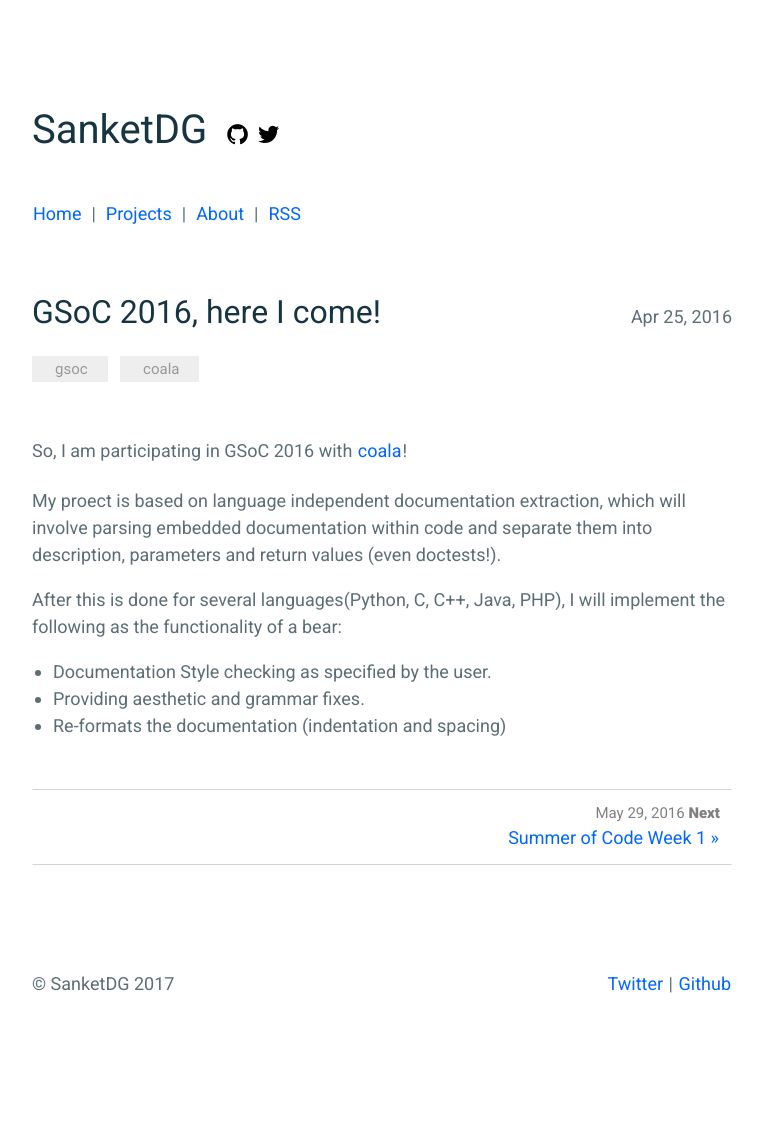
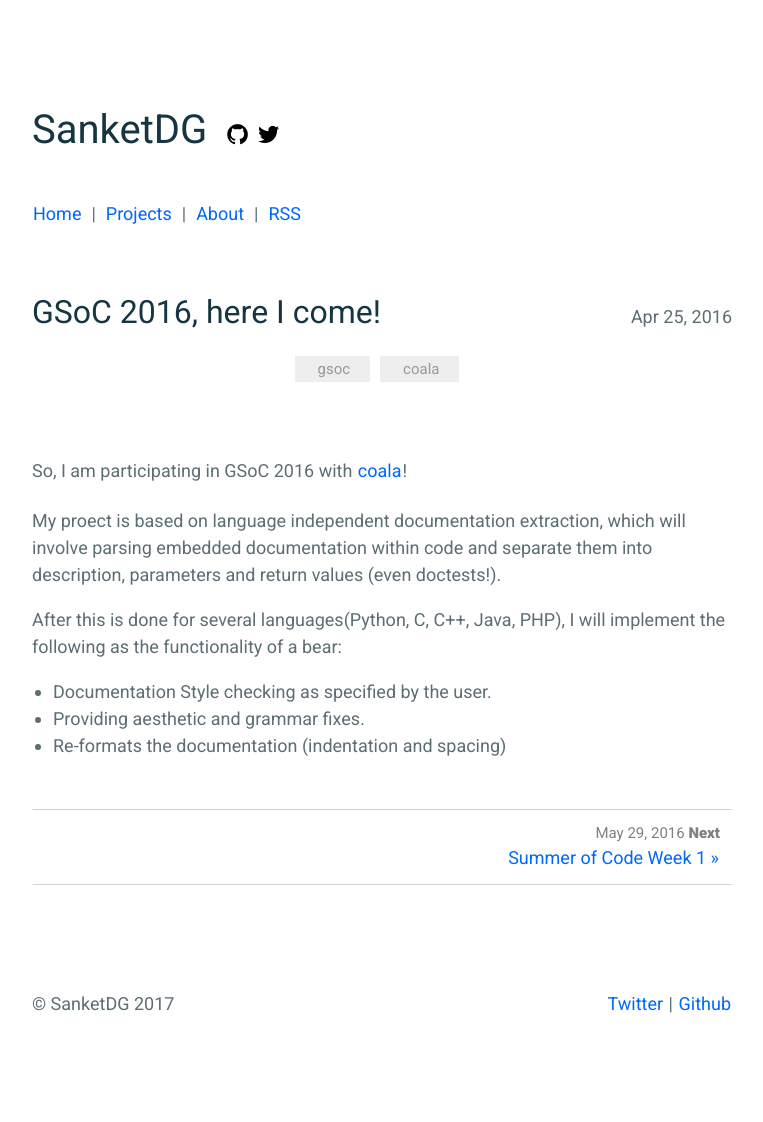
Before and after one commit to rhnvrm/sanketdg.github.io, a Jekyll site: the page built from _posts/2016-04-25-gsoc-2016.markdown, in a window 1280 px wide. Shown: the whole page, without its empty margins (258-1021 px from the left). Built offline with Jekyll 4.4.1, drawn with Linux system fonts in a browser that asks for light colours; comment, search, counter and statistics services are not loaded.

Commit message:
Make tags appear better in mobile view

```diff
--- a/_layouts/post.html
+++ b/_layouts/post.html
@@ -8,7 +8,7 @@
     </header>
 
     <!-- Post Tags -->
-    <ul class="c-tags">
+    <ul class="c-tags flex-container">
     {% for tag in page.tags %}
       <a href="{{ site.url }}/tags/#{{ tag | slugify }}" class="c-tag">{{ tag }}</a>
     {% endfor %}
--- a/_sass/components/_tag.scss
+++ b/_sass/components/_tag.scss
@@ -7,6 +7,7 @@
   margin: 0;
   overflow: hidden;
   padding: 0;
+  margin-bottom: 50px;
 }
 
 .c-tags li {
@@ -15,9 +16,10 @@
 
 .flex-container {
   display: flex;
+  flex-flow: row wrap;
   justify-content: center;
-  flex-wrap: wrap;
-  margin-bottom: 8em;
+  margin-bottom: 6em;
+
 }
 
 .c-item {
@@ -32,7 +34,7 @@
   height: 26px;
   line-height: 26px;
   padding: 0 20px 0 23px;
-  margin: 0 10px 50px 0;
+  margin: 0 10px 10px 0;
   text-decoration: none;
   -webkit-transition: color 0.2s;
 }
```
